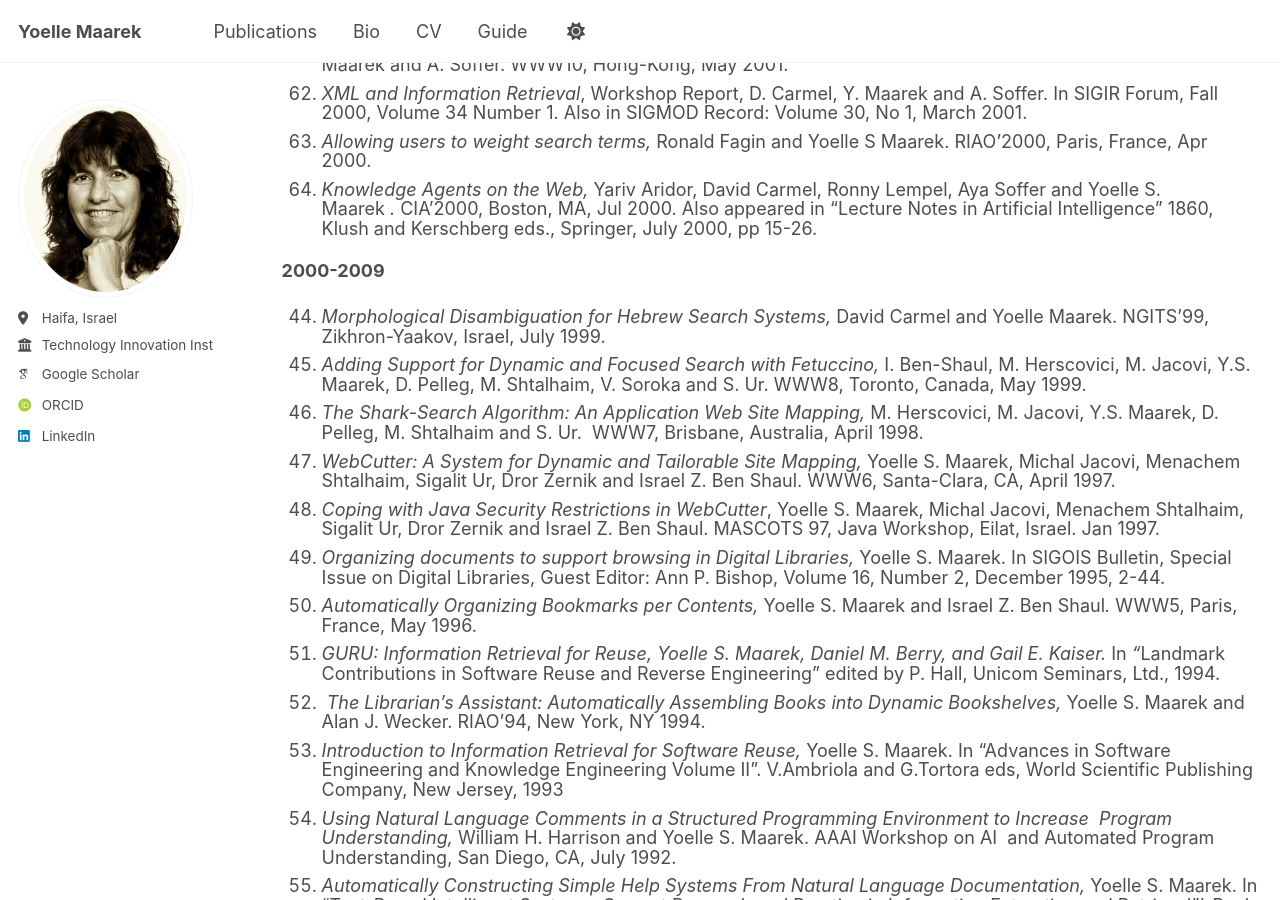
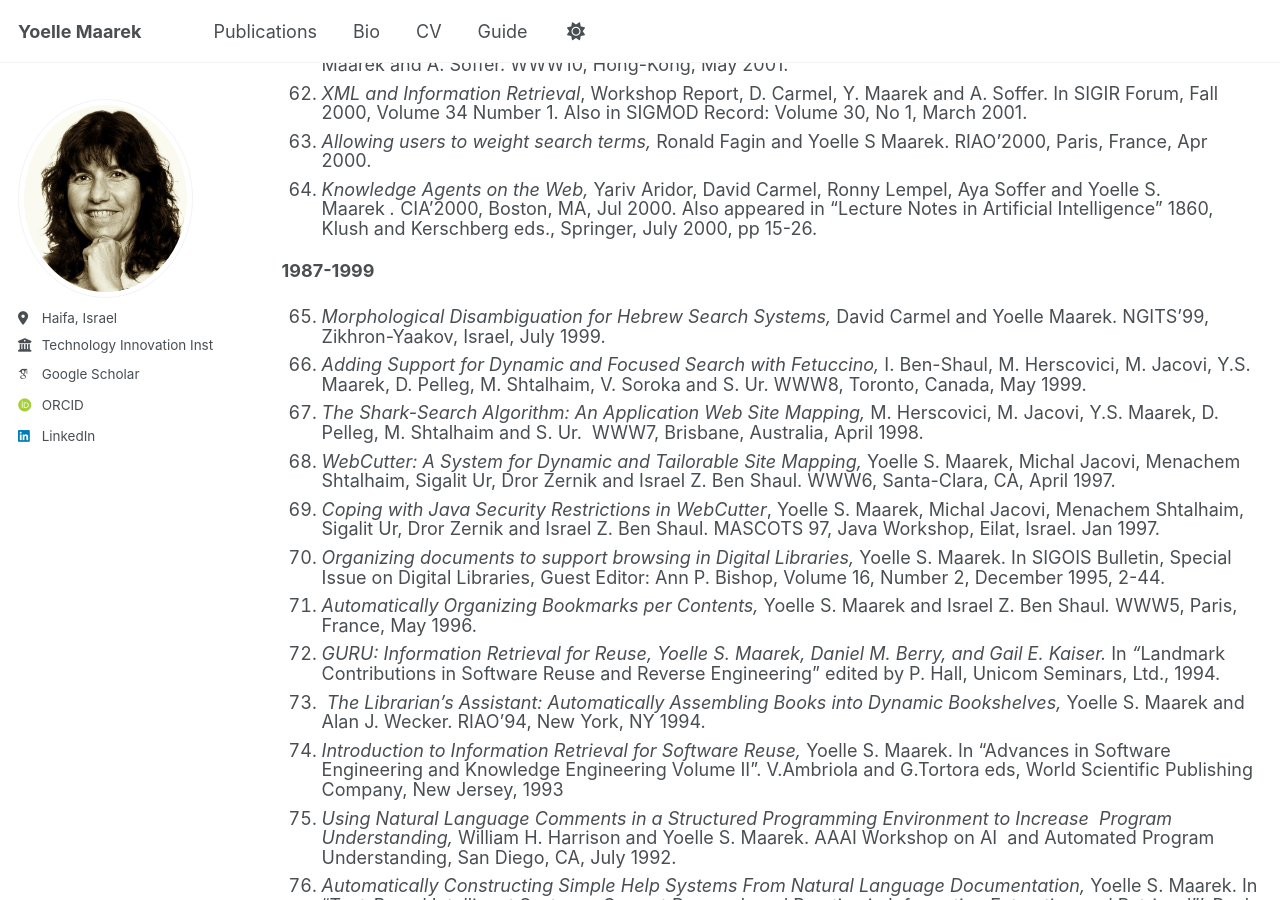
Before and after one commit to yoellemaarek/homepage, a Jekyll site: the page built from _pages/fullpublications.md, in a window 1280 px wide and 900 px high, scrolled down 3606 px. Built offline with Jekyll 4.4.1, drawn with Linux system fonts in a browser that asks for light colours; some web fonts are replaced.

Commit message:
final delimiter

```diff
--- a/_pages/fullpublications.md
+++ b/_pages/fullpublications.md
@@ -87,8 +87,9 @@ author_profile: true
 <li class="li3"><em>Allowing users to weight search terms,&nbsp;</em>Ronald Fagin and Yoelle S Maarek. RIAO&rsquo;2000, Paris, France, Apr 2000.&nbsp;</li>
 <li class="li3"><em>Knowledge Agents on the Web,&nbsp;</em>Yariv Aridor, David Carmel, Ronny Lempel, Aya Soffer and Yoelle S. Maarek&nbsp;<em>.</em>&nbsp;CIA&rsquo;2000, Boston, MA, Jul 2000. Also appeared in &ldquo;Lecture Notes in Artificial Intelligence&rdquo; 1860, Klush and Kerschberg eds., Springer, July 2000, pp 15-26.&nbsp;&nbsp;</li>
 </ol>
-<strong>2000-2009</strong>
-<ol class="ol1" style="line-height: 19.6000003814697px;" start="44">
+
+<strong>1987-1999</strong>
+<ol class="ol1" style="line-height: 19.6000003814697px;" start="65">
 <li class="li3"><em>Morphological Disambiguation for Hebrew Search Systems,&nbsp;</em>David Carmel and Yoelle Maarek. NGITS&rsquo;99, Zikhron-Yaakov, Israel, July 1999.&nbsp;</li>
 <li class="li3"><em>Adding Support for Dynamic and Focused Search with Fetuccino,&nbsp;</em>I. Ben-Shaul, M. Herscovici, M. Jacovi, Y.S. Maarek, D. Pelleg, M. Shtalhaim, V. Soroka and S. Ur. WWW8, Toronto, Canada, May 1999.&nbsp;</li>
 <li class="li3"><em>The Shark-Search Algorithm: An Application Web Site Mapping,&nbsp;</em>M. Herscovici, M. Jacovi, Y.S. Maarek, D. Pelleg, M. Shtalhaim and S. Ur.&nbsp; WWW7, Brisbane, Australia, April 1998.&nbsp;</li>
```
